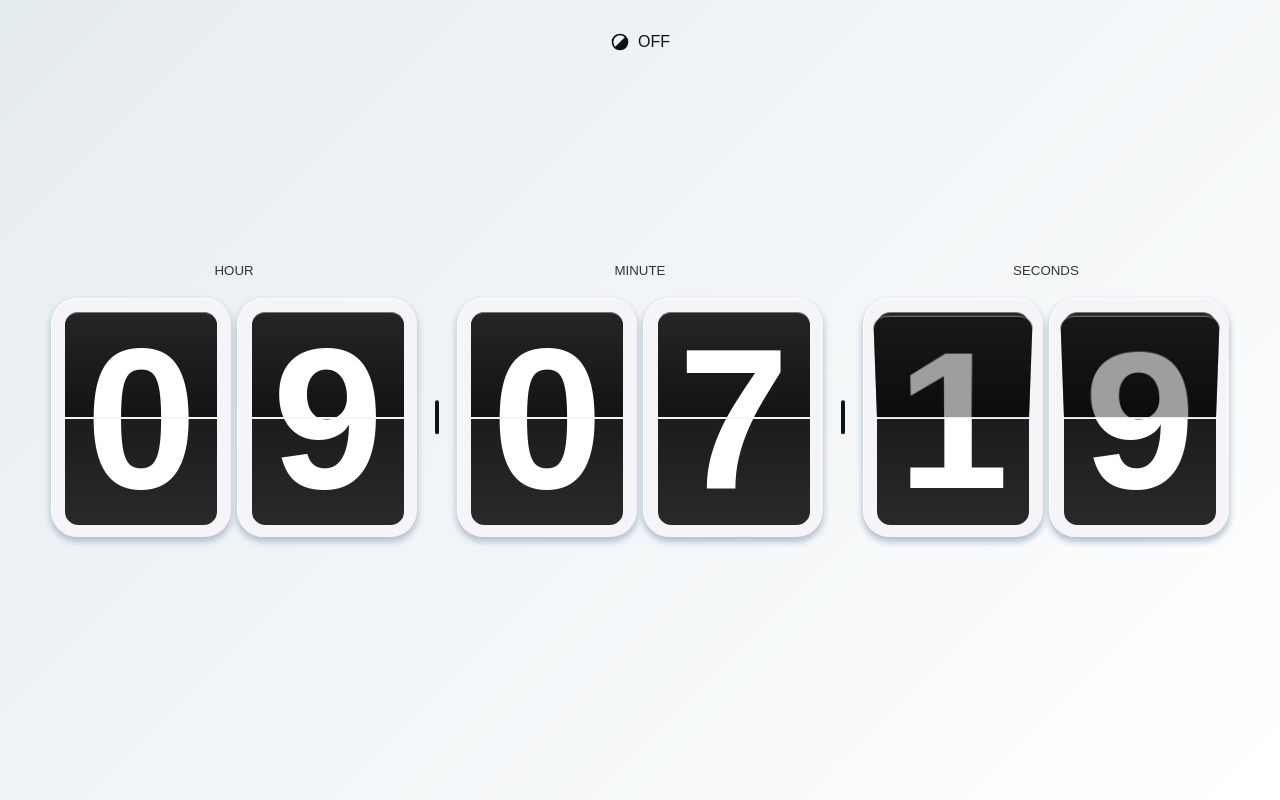
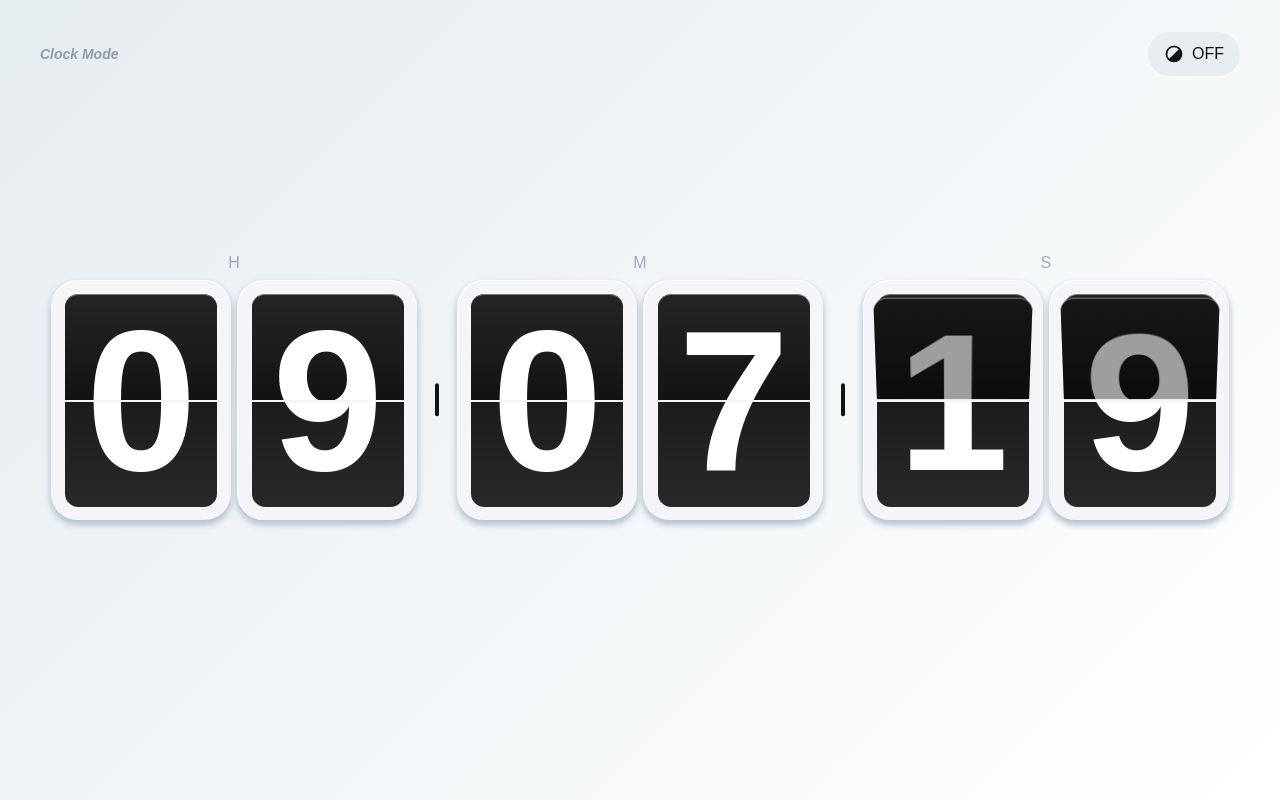
Before and after one commit to thisyujeong/flippix, a SvelteKit app: page / in a window 1280 px wide. Built offline with nearby package versions, Linux system fonts and the light colour scheme.

Commit message:
feat: 타이머 모드 Store 추가, 스타일 수정

```diff
--- a/src/components/Controller.svelte
+++ b/src/components/Controller.svelte
@@ -98,22 +98,11 @@
 		gap: 1.2rem;
 		button {
 			width: 120px;
-			padding: 12px;
-			color: var(--text-color);
-			font-size: 16px;
-			background: var(--controller-bg);
-			border-radius: 999px;
 			span {
 				padding-left: 28px;
 				background-size: 20px;
 				background-position: left center;
 				background-repeat: no-repeat;
-			}
-			&:hover {
-				background: var(--active-color);
-			}
-			&:active {
-				transform: scale(0.95);
 			}
 		}
 
--- a/src/components/FlipDisplay.svelte
+++ b/src/components/FlipDisplay.svelte
@@ -6,20 +6,20 @@
 
 <div class="clock">
 	<div class="clock-item">
-		<span>Hour</span>
-		<div class="clock-digit">
+		<span class="clock-item__label">H</span>
+		<div class="clock-item__digit">
 			<FilpDigit type="hour" time={formatDigit($time.hour)} />
 		</div>
 	</div>
 	<div class="clock-item">
-		<span>Minute</span>
-		<div class="clock-digit">
+		<span class="clock-item__label">M</span>
+		<div class="clock-item__digit">
 			<FilpDigit type="minute" time={formatDigit($time.min)} />
 		</div>
 	</div>
 	<div class="clock-item">
-		<span>Seconds</span>
-		<div class="clock-digit">
+		<span class="clock-item__label">S</span>
+		<div class="clock-item__digit">
 			<FilpDigit type="seconds" time={formatDigit($time.sec)} />
 		</div>
 	</div>
@@ -32,20 +32,29 @@
 		gap: 6rem;
 
 		&-item {
+			position: relative;
 			display: flex;
 			align-items: center;
 			flex-direction: column;
 			gap: 3rem;
 
-			span {
+			&__label {
+				top: -4rem;
+				display: inline-block;
+				position: absolute;
+				color: #929aad;
 				font-size: 2rem;
-				text-transform: uppercase;
+				text-transform: capitalize;
 				opacity: 0.85;
+				font-size: clamp(16px, 2rem, 20px);
+			}
+			&__digit {
+				position: relative;
 			}
 		}
 
 		&-item + &-item {
-			.clock-digit::before {
+			.clock-item__digit::before {
 				content: '';
 				display: block;
 				position: absolute;
@@ -58,9 +67,5 @@
 				border-radius: 10rem;
 			}
 		}
-
-		&-digit {
-			position: relative;
-		}
 	}
 </style>
--- a/src/components/Header.svelte
+++ b/src/components/Header.svelte
@@ -1,12 +1,14 @@
 <script lang="ts">
+	import { isTimer } from '@/stores/timerStore';
 	import ThemeToggle from './ThemeToggle.svelte';
 </script>
 
 <header class="header">
-	<!-- <div class="header-id">
-		<h1>Digital Flip Clock</h1>
-		<p>ⓒ thisyujeong</p>
-	</div> -->
+	<div class="mode">
+		<span class="mode-text">
+			{#if $isTimer}Timer Mode{:else}Clock Mode{/if}
+		</span>
+	</div>
 
 	<ThemeToggle />
 </header>
@@ -18,23 +20,22 @@
 		left: 0;
 		right: 0;
 		text-align: center;
-		padding: 32px 0;
+		padding: 32px 6rem;
 		display: flex;
 		align-items: center;
-		flex-direction: column;
+		justify-content: space-between;
 		gap: 3rem;
 	}
 
-	.header-id {
-		h1 {
-			margin: 0;
-			font-weight: 500;
-			font-size: 20px;
-		}
-		p {
-			margin-top: 0.4em;
+	.mode {
+		color: #929aad;
+		border-radius: 16px;
+
+		&-text {
 			font-size: 14px;
-			opacity: 0.75;
+			color: inherit;
+			font-weight: bold;
+			font-style: italic;
 		}
 	}
 </style>
--- a/src/components/ThemeToggle.svelte
+++ b/src/components/ThemeToggle.svelte
@@ -17,26 +17,26 @@
 
 <style lang="scss" scoped>
 	.switch {
+		padding: 12px 16px;
 		display: flex;
 		align-items: center;
 		gap: 8px;
 
 		&-icon {
+			position: relative;
 			width: 20px;
 			height: 20px;
-			transition: 0.3s;
+			transition: transform 0.3s;
+			color: inherit;
 
 			svg {
-				width: 20px;
-				height: 20px;
-				color: var(--text-color);
+				width: 100%;
+				height: 100%;
 			}
 		}
 
 		&-text {
-			font-size: 16px;
 			text-transform: uppercase;
-			color: var(--text-color);
 		}
 
 		&.on {
--- a/src/routes/+layout.svelte
+++ b/src/routes/+layout.svelte
@@ -1,13 +1,11 @@
 <script lang="ts">
 	import '../styles/global.scss';
-	import Header from '../components/Header.svelte';
 	import { browser } from '$app/environment';
 
 	let { children } = $props();
 </script>
 
 {#if browser}
-	<Header />
 	<main>
 		{@render children()}
 	</main>
--- a/src/routes/+page.svelte
+++ b/src/routes/+page.svelte
@@ -9,15 +9,16 @@
 		startTimer,
 		pauseTimer,
 		resumeTimer,
-		restartTimer
+		restartTimer,
+		isTimer
 	} from '@/stores/timerStore';
+	import { toastStore } from '@/stores/toastStore';
 	import Controller from '@/components/Controller.svelte';
 	import FlipDisplay from '@/components/FlipDisplay.svelte';
 	import ToastContainer from '@/components/ToastContainer.svelte';
-	import { toastStore } from '@/stores/toastStore';
+	import Header from '@/components/Header.svelte';
 
 	let isRunning = true;
-	let isTimerMode = false;
 	let timerValue: Time | null = null;
 	let initialTime = getTimer(page.url.search);
 
@@ -32,18 +33,16 @@
 
 		// 유효한 timer 값이 있을 경우 타이머 모드로 전환
 		if (isValidTimer && timerValue) {
-			isTimerMode = true;
 			startTimer(timerValue, handleComplete);
 		}
 		// 그렇지 않으면 일반 시계 모드 유지
 		else {
-			isTimerMode = false;
 			startClock();
 		}
 	});
 
 	function togglePauseResume() {
-		if (!isTimerMode) return;
+		if (!$isTimer) return;
 		if (isRunning) {
 			pauseTimer();
 
@@ -67,13 +66,18 @@
 	});
 </script>
 
+<Header />
+
+<!-- Toast -->
 <ToastContainer />
 
+<!-- Content -->
 <div class="container">
 	<FlipDisplay />
+</div>
 
 <!-- 타이머 모드일 때만 컨트롤 버튼 표시 -->
-	{#if isTimerMode && initialTime}
+{#if $isTimer && initialTime}
 	<div class="controller">
 		<Controller
 			{initialTime}
@@ -83,7 +87,6 @@
 		/>
 	</div>
 {/if}
-</div>
 
 <style lang="scss" scoped>
 	.container {
@@ -97,7 +100,9 @@
 
 	.controller {
 		position: fixed;
-		bottom: 40px;
-		width: calc(100vw - 12rem);
+		left: 0;
+		right: 0;
+		bottom: 0;
+		padding: 40px 6rem;
 	}
 </style>
--- a/src/stores/timerStore.ts
+++ b/src/stores/timerStore.ts
@@ -5,6 +5,7 @@ import { get, writable } from 'svelte/store';
 export const time = writable<Time>({ hour: 0, min: 0, sec: 0 });
 export const progress = writable(100); // 0 ~ 100%
 export const totalSeconds = writable(0); // 전체 타이머 길이
+export const isTimer = writable(false); // 현재 타이머 모드 여부
 
 let interval: ReturnType<typeof setInterval> | null = null;
 let currentSeconds: number = 0;
@@ -17,6 +18,7 @@ let initialTimerValue: Time | null = null;
  */
 export function startClock() {
 	clear();
+	isTimer.set(false);
 	time.set(getDateTime());
 	interval = setInterval(() => {
 		time.set(getDateTime());
@@ -38,6 +40,7 @@ export function startTimer(initialTime: Time, onComplete?: () => void) {
 
 	time.set(toTimeObject(currentSeconds)); // 초기 시간 표시
 	progress.set(100);
+	isTimer.set(true);
 
 	interval = setInterval(() => {
 		currentSeconds--;
@@ -97,4 +100,5 @@ export function clear() {
 	remainingAtPause = null;
 	onCompleteCallback = null;
 	initialTimerValue = null;
+	isTimer.set(false);
 }
--- a/src/styles/global.scss
+++ b/src/styles/global.scss
@@ -26,9 +26,11 @@ html {
 	--error-color: #ff4834;
 	--info-color: #3478ff;
 
+	--app-background: linear-gradient(135deg, #e5ecf0, #ffffff);
+	--surface-background: #e6ecf0;
+
 	--text-color: var(--basic-black);
 	--text-reverse-color: var(--basic-white);
-	--background: linear-gradient(135deg, #e5ecf0, #ffffff);
 	--divider-color: #131313;
 
 	// panel
@@ -40,15 +42,11 @@ html {
 	--flip-upper-color: linear-gradient(to top, #131313, #252525);
 	--flip-lower-color: linear-gradient(to bottom, #1c1c1c, #292929);
 
-	// controller
-	--controller-bg: #e6ecf0;
-	--controller-hover-bg: #d1dbe1;
-
 	// progress
 	--progress-track-bg: #eee;
 
 	// toast
-	--toast-bg: var(--controller-bg);
+	--toast-bg: var(--surface-background);
 	--toast-border: #d9e0e5;
 	--toast-shadow: 0px 2px 20px #e3e8ee;
 	--toast-icon: #72797e;
@@ -56,24 +54,22 @@ html {
 
 html[data-theme='dark'] {
 	// common
+	--app-background: linear-gradient(135deg, #1c1e21, #282d33);
+	--surface-background: var(--basic-black);
+
 	--text-color: var(--basic-white);
-	--background: linear-gradient(135deg, #1c1e21, #282d33);
+	--text-reverse-color: var(--basic-black);
 	--divider-color: #ececec;
 
 	// panel
 	--panel-color: #1b1e23;
 	--panel-text-color: var(--basic-white);
-	--text-reverse-color: var(--basic-black);
 	--panel-border-color: #71768280;
 	--panel-shadow: 0px 4px 6px 2px #00000090;
 
 	--flip-text-color: var(--basic-black);
 	--flip-upper-color: linear-gradient(to top, #d1d6da, #ffffff);
 	--flip-lower-color: linear-gradient(to bottom, #d1d6da, #e9edef);
-
-	// controller
-	--controller-bg: var(--basic-black);
-	--controller-hover-bg: #636363;
 
 	// progress
 	--progress-track-bg: var(--basic-black);
@@ -87,5 +83,21 @@ html[data-theme='dark'] {
 
 body {
 	color: var(--text-color);
-	background: var(--background);
+	background: var(--app-background);
 }
+
+button {
+	padding: 12px;
+	color: var(--text-color);
+	font-size: 16px;
+	border-radius: 999px;
+	background-color: var(--surface-background);
+
+	&:hover {
+		background: var(--active-color);
+		color: var(--basic-black);
+	}
+	&:active {
+		transform: scale(0.95);
+	}
+}
```
Lines whose indentation alone changed are shown as unchanged.
